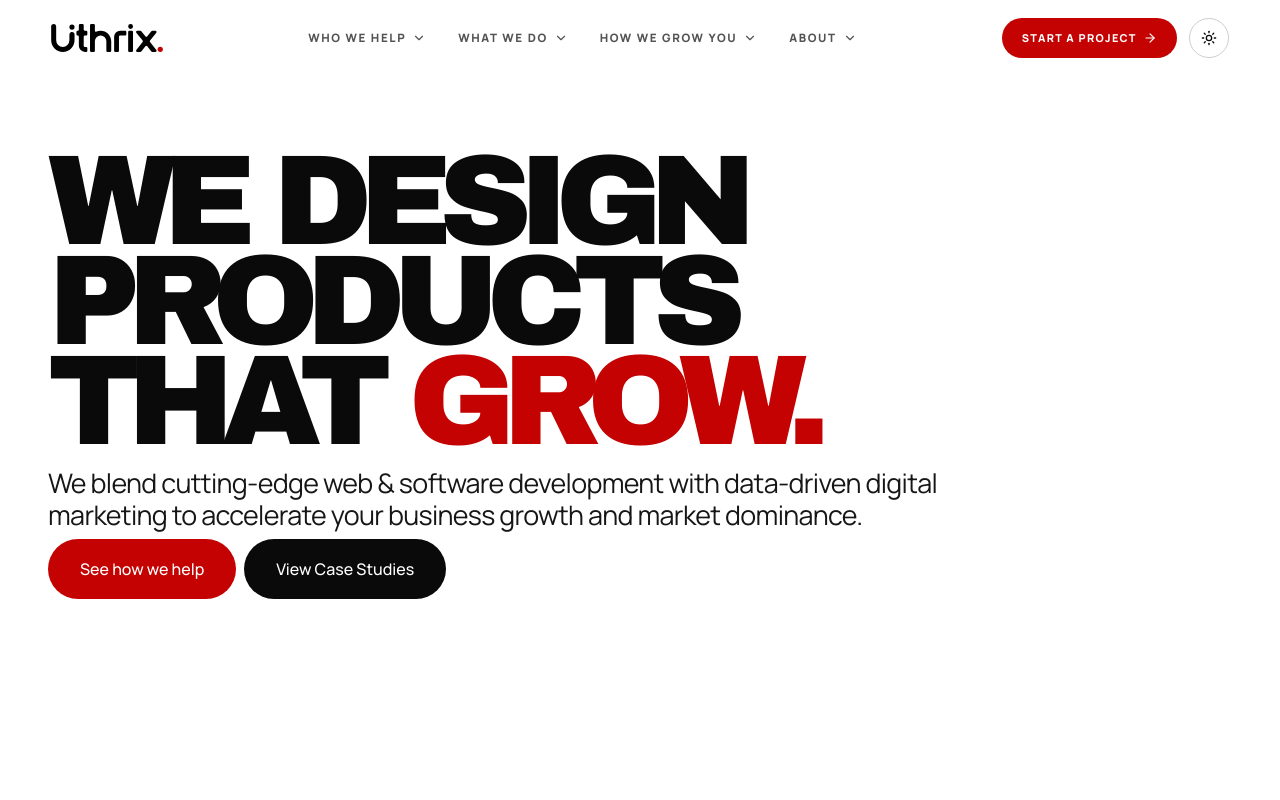
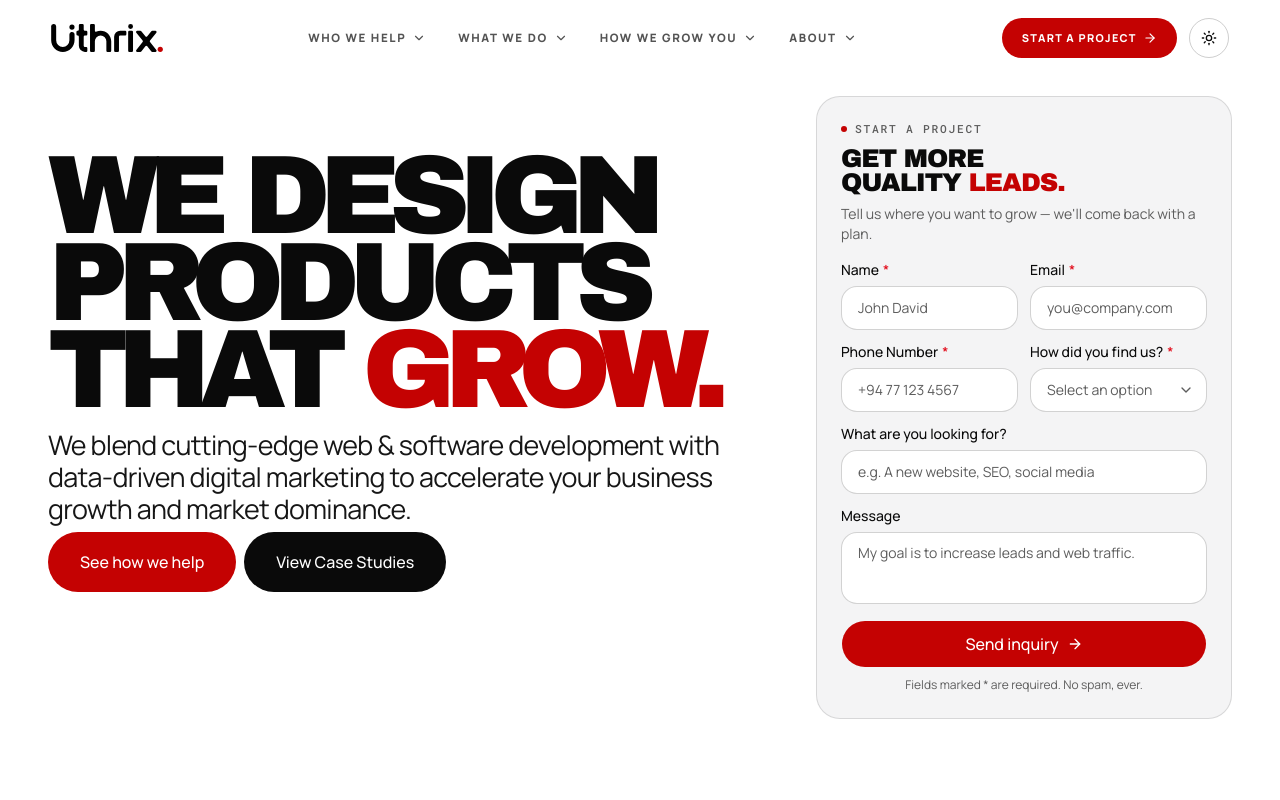
Before and after one commit to Uthrix-Digital/uthrix-digital, a Next.js app: page / in a window 1280 px wide. Shown: the top 800 px of the page. Built offline with nearby package versions, Linux system fonts and the light colour scheme.

Commit message:
feat: Add InquiryForm component with validation and integrate into Hero section

```diff
--- a/package.json
+++ b/package.json
@@ -19,7 +19,8 @@
     "react-dom": "19.3.0",
     "react-router-dom": "^7.10.1",
     "shadcn": "^4.21.5",
-    "tw-animate-css": "^1.4.0"
+    "tw-animate-css": "^1.4.0",
+    "zod": "^3.25.76"
   },
   "devDependencies": {
     "@opennextjs/cloudflare": "1.20.12",
--- a/src/components/shared/(HeroSection)/Hero.tsx
+++ b/src/components/shared/(HeroSection)/Hero.tsx
@@ -1,6 +1,7 @@
 "use client";
 
 import { motion, MotionConfig, type Variants } from "framer-motion";
+import { InquiryForm } from "@/components/shared/InquiryForm";
 
 const EASE = [0.22, 1, 0.36, 1] as const;
 
@@ -34,8 +35,11 @@ export function Hero() {
             variants={stagger}
             initial="hidden"
             animate="visible"
-            className="flex w-full flex-col"
+            className="grid w-full grid-cols-1 gap-12 lg:grid-cols-[minmax(0,1fr)_clamp(26rem,30vw,34rem)] lg:items-start lg:gap-12"
           >
+            {/* Left column is a size container so the headline scales to the
+                space left beside the form instead of the viewport. */}
+            <div className="@container flex min-w-0 flex-col">
             <motion.h1
               variants={fadeUp}
               className="font-archivo-black w-full uppercase tracking-[-0.08em]"
@@ -53,16 +57,16 @@ export function Hero() {
                 THAT <span className="text-brand">GROW.</span>
               </span>
 
-              <span className="hidden whitespace-nowrap text-[clamp(6rem,10vw,20rem)] leading-[0.78] sm:block sm:-tracking-widest lg:text-[clamp(7rem,10vw,20rem)]">
+              <span className="hidden whitespace-nowrap text-[clamp(6rem,10vw,20rem)] leading-[0.78] sm:block sm:-tracking-widest lg:text-[15.5cqw]">
                 WE DESIGN
               </span>
 
-              <span className="hidden whitespace-nowrap text-[clamp(6rem,10vw,20rem)] leading-[0.78] sm:block sm:-tracking-widest lg:text-[clamp(7rem,10vw,20rem)]">
+              <span className="hidden whitespace-nowrap text-[clamp(6rem,10vw,20rem)] leading-[0.78] sm:block sm:-tracking-widest lg:text-[15.5cqw]">
                 {" "}
                 PRODUCTS
               </span>
 
-              <span className="hidden whitespace-nowrap text-[clamp(6rem,10vw,20rem)] leading-[0.78] sm:block sm:-tracking-widest lg:text-[clamp(7rem,10vw,20rem)]">
+              <span className="hidden whitespace-nowrap text-[clamp(6rem,10vw,20rem)] leading-[0.78] sm:block sm:-tracking-widest lg:text-[15.5cqw]">
                 {" "}
                 THAT <span className="text-brand">GROW.</span>
               </span>
@@ -94,6 +98,14 @@ export function Hero() {
                 View Case Studies
               </a>
             </motion.div>
+            </div>
+
+            <motion.div
+              variants={fadeUp}
+              className="w-full max-w-xl lg:-mt-14 lg:max-w-none"
+            >
+              <InquiryForm />
+            </motion.div>
           </motion.div>
         </div>
       </section>
--- a/src/components/shared/InquiryForm.tsx
+++ b/src/components/shared/InquiryForm.tsx
@@ -1,137 +1,97 @@
 /**
  * InquiryForm — Uthrix Digital
  *
- * "I want more quality leads for my company"
- * Lead capture form used on the home page (and reusable anywhere).
+ * Lead capture card used in the home-page hero (and reusable anywhere).
+ * Styled to the site's system: raised surface card, mono eyebrow,
+ * Archivo Black heading with a brand-red accent word, pill CTA.
  *
  * Fields
  * ──────
- *   Name              — text input
- *   Email             — email input
- *   Phone Number *    — tel input  (required)
- *   What are you looking for? — text input
- *   How Did You Hear About Us? * — select  (required)
- *   Message           — textarea
+ *   Name *                       — text input
+ *   Email *                      — email input
+ *   Phone Number *               — tel input
+ *   How Did You Hear About Us? * — select
+ *   What are you looking for?    — text input
+ *   Message                      — textarea
  *
  * Behaviour
  * ─────────
- * • Client-side validation on submit — fields marked required are validated.
- * • Each invalid field switches to variant="error" with an inline message.
- * • On success the form resets and shows a brief confirmation state.
- * • All validation state is managed locally — wire `onSubmit` prop to your
- *   server action / API route for real submission.
+ * • Validated on submit with a Zod schema; invalid fields show inline errors.
+ * • On success the button confirms, then the form resets after 3 s.
+ * • Wire the `onSubmit` prop to a server action / API route for real delivery.
  */
 
 "use client"
 
 import * as React from "react"
+import { z } from "zod"
 import { cn } from "cn"
+import { ArrowRight, CheckCircle2, Loader2 } from "lucide-react"
 import { FormField } from "@/components/ui/form-field"
 import { SelectFormField } from "@/components/ui/select-form-field"
 import { Button } from "@/components/ui/button"
-import { CheckCircle2, Loader2 } from "lucide-react"
 
-// ─── Types ────────────────────────────────────────────────────────────────────
-
-export interface InquiryFormData {
-  name: string
-  email: string
-  phone: string
-  lookingFor: string
-  hearAboutUs: string
-  message: string
-}
-
-export interface InquiryFormProps {
-  /** Called with validated form data on successful submission. */
-  onSubmit?: (data: InquiryFormData) => Promise<void> | void
-  /** Additional classes on the outer wrapper. */
-  className?: string
-}
-
-// ─── Constants ────────────────────────────────────────────────────────────────
+// ─── Schema ───────────────────────────────────────────────────────────────────
 
 const HEAR_ABOUT_US_OPTIONS = [
-  { value: "google",      label: "Google Search" },
-  { value: "social",      label: "Social Media" },
-  { value: "referral",    label: "Referral / Word of Mouth" },
-  { value: "linkedin",    label: "LinkedIn" },
-  { value: "event",       label: "Event or Conference" },
-  { value: "other",       label: "Other" },
+  { value: "google", label: "Google Search" },
+  { value: "social", label: "Social Media" },
+  { value: "referral", label: "Referral / Word of Mouth" },
+  { value: "linkedin", label: "LinkedIn" },
+  { value: "event", label: "Event or Conference" },
+  { value: "other", label: "Other" },
 ]
 
+export const inquiryFormSchema = z.object({
+  name: z.string().trim().min(1, "Full name is required."),
+  email: z
+    .string()
+    .trim()
+    .min(1, "Email address is required.")
+    .email("Please enter a valid email address."),
+  phone: z
+    .string()
+    .trim()
+    .min(1, "Phone number is required.")
+    .regex(/^\+?[\d\s()-]{7,20}$/, "Please enter a valid phone number."),
+  lookingFor: z.string().trim(),
+  hearAboutUs: z.string().min(1, "Please select an option."),
+  message: z.string().trim(),
+})
+
+export type InquiryFormData = z.infer<typeof inquiryFormSchema>
+
 type FieldKey = keyof InquiryFormData
+type FieldErrors = Partial<Record<FieldKey, string>>
 
-interface FieldError {
-  message: string
-}
-
-// ─── Validation ───────────────────────────────────────────────────────────────
-
-function validate(data: InquiryFormData): Partial<Record<FieldKey, FieldError>> {
-  const errors: Partial<Record<FieldKey, FieldError>> = {}
-
-  if (!data.name.trim()) {
-    errors.name = { message: "Full name is required." }
-  }
-
-  if (!data.email.trim()) {
-    errors.email = { message: "Email address is required." }
-  } else if (!/^[^\s@]+@[^\s@]+\.[^\s@]+$/.test(data.email)) {
-    errors.email = { message: "Please enter a valid email address." }
-  }
-
-  if (!data.phone.trim()) {
-    errors.phone = { message: "Phone number is required." }
-  }
-
-  if (!data.hearAboutUs) {
-    errors.hearAboutUs = { message: "Please select an option." }
-  }
-
-  return errors
-}
-
-// ─── InquiryForm ──────────────────────────────────────────────────────────────
-
-export function InquiryForm({ onSubmit, className }: InquiryFormProps) {
-  const [values, setValues] = React.useState<InquiryFormData>({
+const EMPTY: InquiryFormData = {
   name: "",
   email: "",
   phone: "",
   lookingFor: "",
   hearAboutUs: "",
   message: "",
-  })
-
-  const [errors, setErrors] = React.useState<
-    Partial<Record<FieldKey, FieldError>>
-  >({})
-
-  const [status, setStatus] = React.useState<
-    "idle" | "submitting" | "success"
-  >("idle")
-
-  // ── Handlers ──────────────────────────────────────────────────────────────
-
-  function handleChange(field: FieldKey) {
-    return (
-      e: React.ChangeEvent<HTMLInputElement | HTMLTextAreaElement>
-    ) => {
-      setValues((prev) => ({ ...prev, [field]: e.target.value }))
-      clearError(field)
-    }
 }
 
-  // For Base UI Select — receives string | null directly, not a DOM event
-  function handleSelectChange(field: FieldKey) {
-    return (val: string | null) => {
-      setValues((prev) => ({ ...prev, [field]: val ?? "" }))
-      clearError(field)
-    }
+export interface InquiryFormProps {
+  /** Called with validated form data on successful submission. */
+  onSubmit?: (data: InquiryFormData) => Promise<void> | void
+  /** Additional classes on the outer card. */
+  className?: string
 }
 
-  function clearError(field: FieldKey) {
+// ─── InquiryForm ──────────────────────────────────────────────────────────────
+
+export function InquiryForm({ onSubmit, className }: InquiryFormProps) {
+  const [values, setValues] = React.useState<InquiryFormData>(EMPTY)
+  const [errors, setErrors] = React.useState<FieldErrors>({})
+  const [status, setStatus] = React.useState<"idle" | "submitting" | "success">(
+    "idle"
+  )
+  const headingId = React.useId()
+
+  function setField(field: FieldKey, value: string) {
+    setValues((prev) => ({ ...prev, [field]: value }))
     if (errors[field]) {
       setErrors((prev) => {
         const next = { ...prev }
@@ -141,30 +101,32 @@ export function InquiryForm({ onSubmit, className }: InquiryFormProps) {
     }
   }
 
+  function handleChange(field: FieldKey) {
+    return (e: React.ChangeEvent<HTMLInputElement | HTMLTextAreaElement>) =>
+      setField(field, e.target.value)
+  }
+
   async function handleSubmit(e: React.FormEvent<HTMLFormElement>) {
     e.preventDefault()
 
-    const validationErrors = validate(values)
-    if (Object.keys(validationErrors).length > 0) {
-      setErrors(validationErrors)
+    const result = inquiryFormSchema.safeParse(values)
+    if (!result.success) {
+      const fieldErrors: FieldErrors = {}
+      for (const issue of result.error.issues) {
+        const key = issue.path[0] as FieldKey
+        fieldErrors[key] ??= issue.message
+      }
+      setErrors(fieldErrors)
       return
     }
 
     setStatus("submitting")
     try {
-      await onSubmit?.(values)
+      await onSubmit?.(result.data)
       setStatus("success")
-      // Reset after 3 s so the form can be reused
       setTimeout(() => {
         setStatus("idle")
-        setValues({
-          name: "",
-          email: "",
-          phone: "",
-          lookingFor: "",
-          hearAboutUs: "",
-          message: "",
-        })
+        setValues(EMPTY)
         setErrors({})
       }, 3000)
     } catch {
@@ -172,36 +134,45 @@ export function InquiryForm({ onSubmit, className }: InquiryFormProps) {
     }
   }
 
-  // ── Helpers ───────────────────────────────────────────────────────────────
-
-  function variant(field: FieldKey): "default" | "error" {
-    return errors[field] ? "error" : "default"
-  }
-
-  // ── Render ────────────────────────────────────────────────────────────────
+  const variant = (field: FieldKey) => (errors[field] ? "error" : "default")
+  const busy = status !== "idle"
 
   return (
-    <div
+    <section
+      aria-labelledby={headingId}
       className={cn(
-        "w-full max-w-lg rounded-[24px] border border-border bg-surface-raised px-6 py-5 shadow-none sm:px-8",
-        "[&_input]:h-11 [&_textarea]:min-h-20 [&_button]:h-11",
+        "@container relative w-full overflow-hidden rounded-card-lg border border-border bg-surface-raised p-6 sm:p-7 lg:p-6",
+        // Controls: 44px tall, sit on the page background so they read against the card
+        "[&_input]:h-11 [&_input]:rounded-control [&_input]:bg-background [&_input]:px-4 dark:[&_input]:bg-background",
+        "[&_textarea]:h-18 [&_textarea]:min-h-18 [&_textarea]:resize-none [&_textarea]:rounded-control [&_textarea]:bg-background [&_textarea]:px-4 [&_textarea]:py-2.5 dark:[&_textarea]:bg-background",
+        "[&_[data-slot=select-trigger]]:h-11! [&_[data-slot=select-trigger]]:rounded-control [&_[data-slot=select-trigger]]:bg-background [&_[data-slot=select-trigger]]:pl-4 [&_[data-slot=select-trigger]]:pr-3 dark:[&_[data-slot=select-trigger]]:bg-background",
         className
       )}
     >
-      {/* ── Heading ── */}
-      <h5 className="type-lead mb-6 max-w-100 text-foreground">
-        I want more quality leads for my company
-      </h5>
+      {/* ── Header ── */}
+      <p className="font-heading2 flex items-center gap-2 text-[0.7rem] leading-4 font-medium uppercase tracking-[0.16em] text-muted-foreground">
+        <span aria-hidden="true" className="size-1.5 rounded-full bg-brand" />
+        Start a project
+      </p>
+
+      <h2
+        id={headingId}
+        className="font-archivo-black mt-2.5 text-[clamp(1.5rem,7cqw,2.25rem)] uppercase leading-[0.95] tracking-[-0.04em] text-foreground"
+      >
+        Get more quality <span className="text-brand-text">leads.</span>
+      </h2>
+
+      <p className="mt-2 text-sm leading-5 text-muted-foreground">
+        Tell us where you want to grow — we&apos;ll come back with a plan.
+      </p>
 
       {/* ── Form ── */}
       <form
         onSubmit={handleSubmit}
         noValidate
-        className="flex flex-col gap-2.5"
+        className="mt-4 grid grid-cols-1 gap-x-3 gap-y-3 @[20rem]:grid-cols-2"
       >
-        {/* Name */}
         <FormField
-          as="input"
           type="text"
           name="name"
           label="Name"
@@ -211,80 +182,71 @@ export function InquiryForm({ onSubmit, className }: InquiryFormProps) {
           value={values.name}
           onChange={handleChange("name")}
           variant={variant("name")}
-          helperText={errors.name?.message}
+          helperText={errors.name}
         />
 
-        {/* Email */}
         <FormField
-          as="input"
           type="email"
           name="email"
           label="Email"
+          placeholder="you@company.com"
           required
-          placeholder="example@gmail.com"
           autoComplete="email"
           value={values.email}
           onChange={handleChange("email")}
           variant={variant("email")}
-          helperText={errors.email?.message}
+          helperText={errors.email}
         />
 
-        {/* Phone Number */}
         <FormField
-          as="input"
           type="tel"
           name="phone"
           label="Phone Number"
-          placeholder="94 123 4567"
+          placeholder="+94 77 123 4567"
+          required
           autoComplete="tel"
-          required
           value={values.phone}
           onChange={handleChange("phone")}
           variant={variant("phone")}
-          helperText={errors.phone?.message}
+          helperText={errors.phone}
         />
 
-        {/* What are you looking for? */}
+        <SelectFormField
+          label="How did you find us?"
+          placeholder="Select an option"
+          required
+          options={HEAR_ABOUT_US_OPTIONS}
+          value={values.hearAboutUs}
+          onValueChange={(val) => setField("hearAboutUs", val ?? "")}
+          variant={variant("hearAboutUs")}
+          helperText={errors.hearAboutUs}
+        />
+
         <FormField
-          as="input"
           type="text"
           name="lookingFor"
           label="What are you looking for?"
-          placeholder="I want to help to manage my social media"
+          placeholder="e.g. A new website, SEO, social media"
           value={values.lookingFor}
           onChange={handleChange("lookingFor")}
-          variant="default"
+          className="@[20rem]:col-span-2"
         />
 
-        {/* How Did You Hear About Us? */}
-        <SelectFormField
-          label="How Did You Hear About Us?"
-          placeholder="select"
-          required
-          options={HEAR_ABOUT_US_OPTIONS}
-          value={values.hearAboutUs}
-          onValueChange={handleSelectChange("hearAboutUs")}
-          variant={variant("hearAboutUs")}
-          helperText={errors.hearAboutUs?.message}
-        />
-
-        {/* Message */}
         <FormField
           as="textarea"
           name="message"
           label="Message"
-          placeholder="My goal is to increase leads, web traffic."
+          placeholder="My goal is to increase leads and web traffic."
           value={values.message}
           onChange={handleChange("message")}
-          variant="default"
-          className="[&_textarea]:min-h-20"
+          className="@[20rem]:col-span-2"
         />
 
-        {/* Submit */}
+        <div className="flex flex-col gap-2 @[20rem]:col-span-2">
           <Button
             type="submit"
-          disabled={status === "submitting" || status === "success"}
-          className="mt-2 w-full"
+            disabled={busy}
+            className="mt-1 w-full bg-brand text-brand-foreground hover:border-transparent hover:bg-brand-hover hover:text-brand-foreground active:bg-brand disabled:bg-brand/70 disabled:text-brand-foreground"
           >
             {status === "submitting" ? (
               <>
@@ -294,13 +256,29 @@ export function InquiryForm({ onSubmit, className }: InquiryFormProps) {
             ) : status === "success" ? (
               <>
                 <CheckCircle2 aria-hidden="true" />
-              Message Sent!
+                Message sent!
               </>
             ) : (
-            "Submit"
+              <>
+                Send inquiry
+                <ArrowRight
+                  aria-hidden="true"
+                  className="transition-transform group-hover/button:translate-x-0.5"
+                />
+              </>
             )}
           </Button>
+
+          <p
+            aria-live="polite"
+            className="type-caption text-center text-muted-foreground"
+          >
+            {status === "success"
+              ? "Thanks — we'll be in touch shortly."
+              : "Fields marked * are required. No spam, ever."}
+          </p>
+        </div>
       </form>
-    </div>
+    </section>
   )
 }
--- a/src/components/ui/form-field.tsx
+++ b/src/components/ui/form-field.tsx
@@ -168,6 +168,11 @@ const FormField = React.forwardRef<
           className="type-label select-none text-foreground"
         >
           {label}
+          {props.required && (
+            <span aria-hidden="true" className="ml-1 text-field-error">
+              *
+            </span>
+          )}
         </label>
       )}
 
--- a/src/components/ui/select-form-field.tsx
+++ b/src/components/ui/select-form-field.tsx
@@ -167,6 +167,8 @@ export function SelectFormField({
       {/* ── Trigger row: select + status icon ── */}
       <div className="relative flex items-center">
         <Select
+          // Lets <SelectValue> render the option label instead of the raw value
+          items={options}
           value={value}
           onValueChange={onValueChange ?? undefined}
           defaultValue={defaultValue}
```
Also changed, not shown: 1 other file (tests, documents, lock files or other folders). Lines whose indentation alone changed are shown as unchanged.
